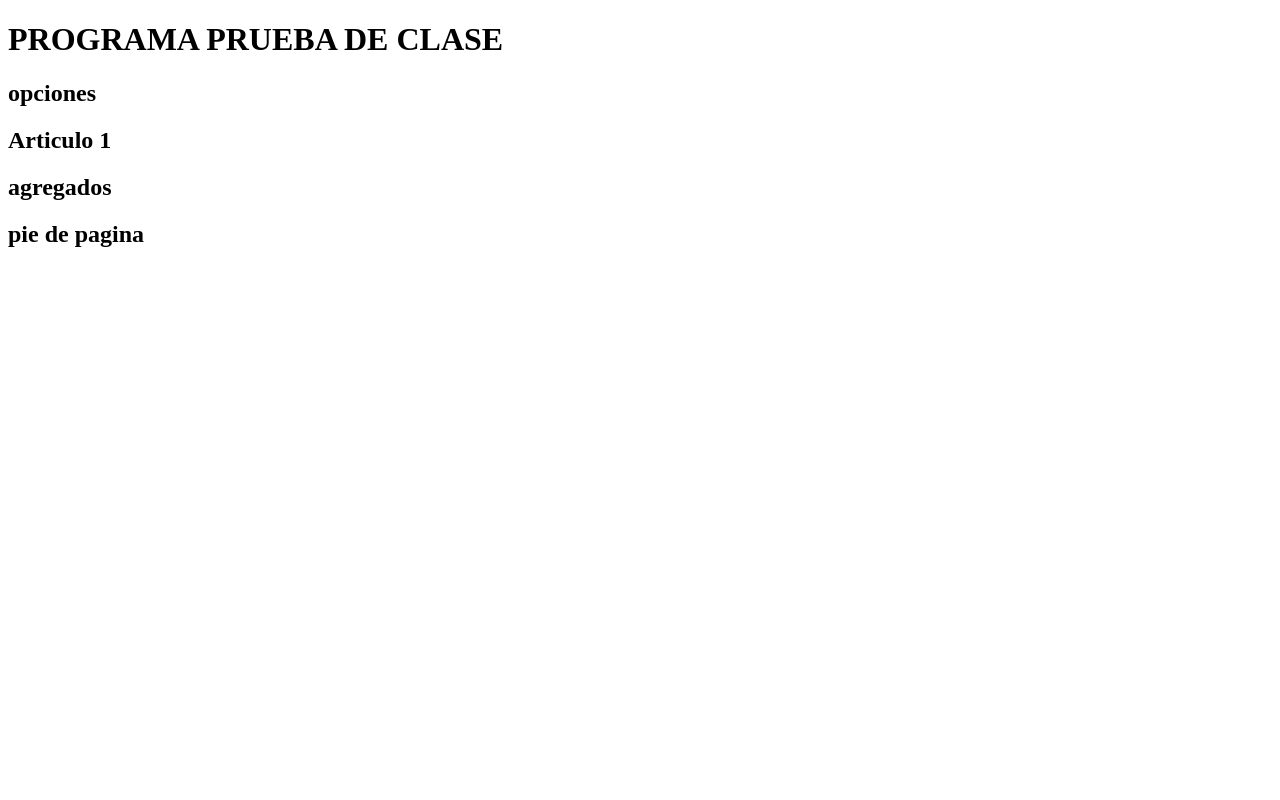
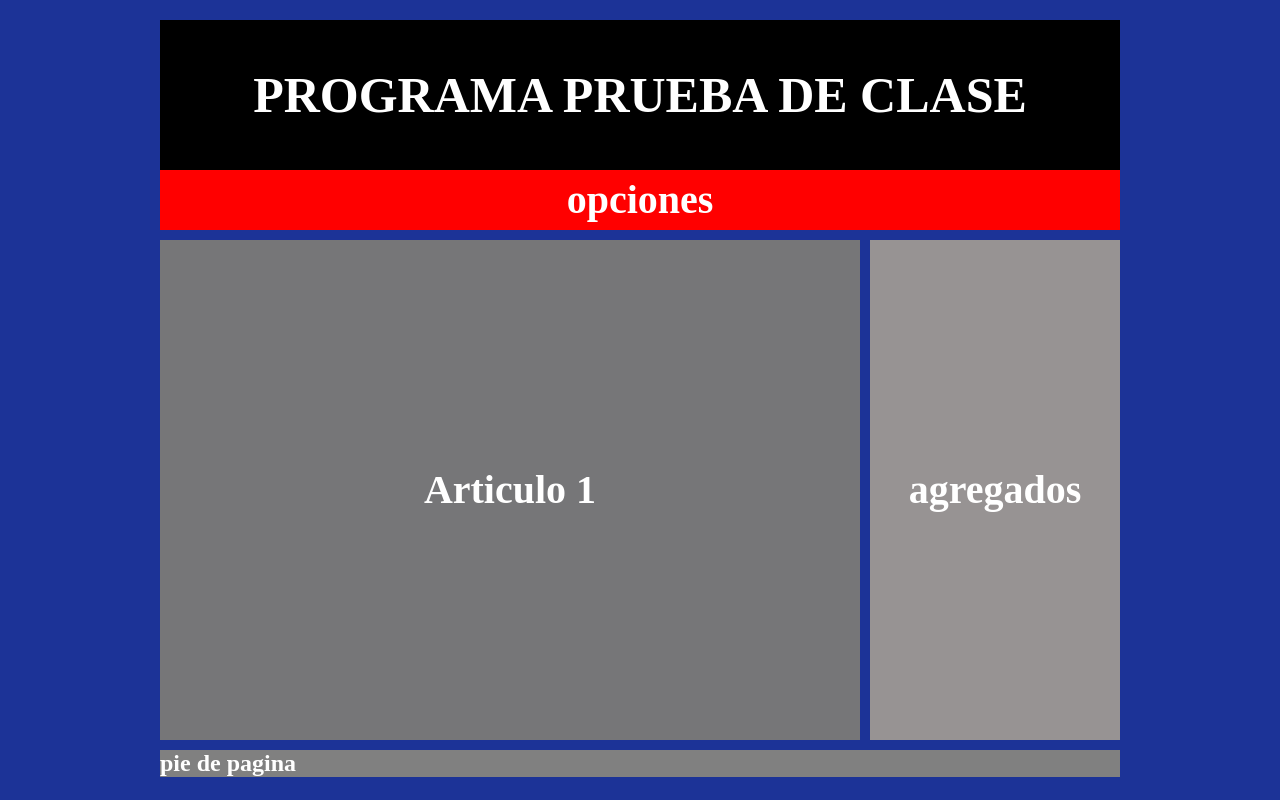
Before and after one commit to zander1948/maquetadoweb, a plain HTML site: page index.html in a window 1280 px wide. Drawn offline with Linux system fonts and the light colour scheme.

Commit message:
actualizacion

```diff
--- a/css/style.css
+++ b/css/style.css
@@ -4,7 +4,7 @@
 }
 
 body{
-    background-color: gray;
+    background-color: rgb(28, 51, 151);
     color: white;
 }
 #contenedorppal{
@@ -22,3 +22,45 @@ header h1{
     text-align: center;
     line-height: 150px;
 }
+nav{
+    background: rgb(255, 0, 0);
+    height: 60px;
+}
+
+nav h2{
+    font-size: 40px;
+    text-align: center;
+    line-height: 60px;
+}
+#contenido{
+    width: 700px;
+    height: 500px;
+    float: left;
+    background: rgb(118, 118, 120);
+    margin-top: 10px;
+    margin-right: 10px;
+    margin-bottom: 10px;
+}
+
+#contenido h2{
+    font-size: 40px;
+    text-align: center;
+    line-height: 500px;
+}
+
+aside{
+    width: 250px;
+    height: 500px;
+    background: rgb(151, 147, 147);
+    margin-top: 10px;
+    float: right;
+}
+aside h2{
+    font-size: 40px;
+    text-align: center;
+    line-height: 500px;
+}
+footer{
+    background: gray;
+    clear: both;
+}
--- a/index.html
+++ b/index.html
@@ -1,7 +1,7 @@
 <!DOCTYPE html>
 <html lang="en">
 <head>
-    <link rel="stylesheet" href="maquetadoweb.css.style.css">
+    <link rel="stylesheet" href="css/style.css">
     <meta charset="UTF-8">
     <meta http-equiv="X-UA-Compatible" content="IE=edge">
     <meta name="viewport" content="width=device-width, initial-scale=1.0">
```
